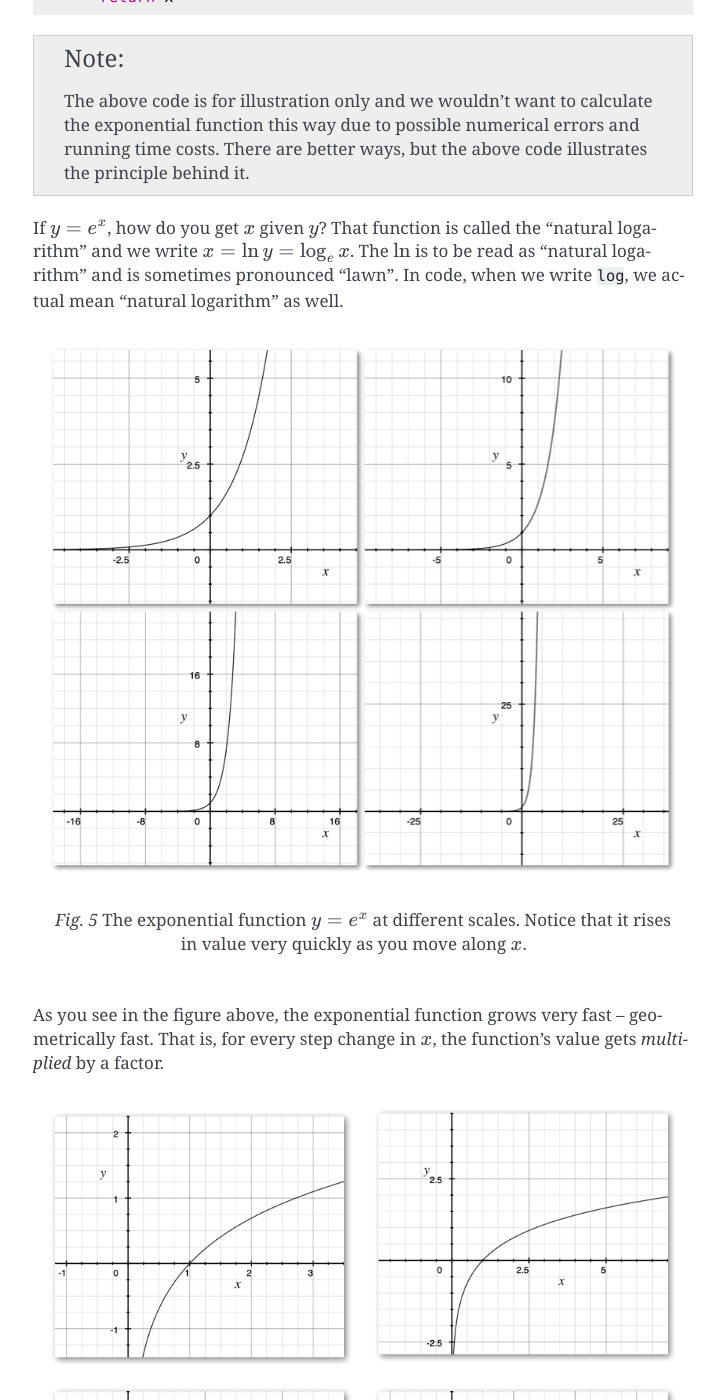
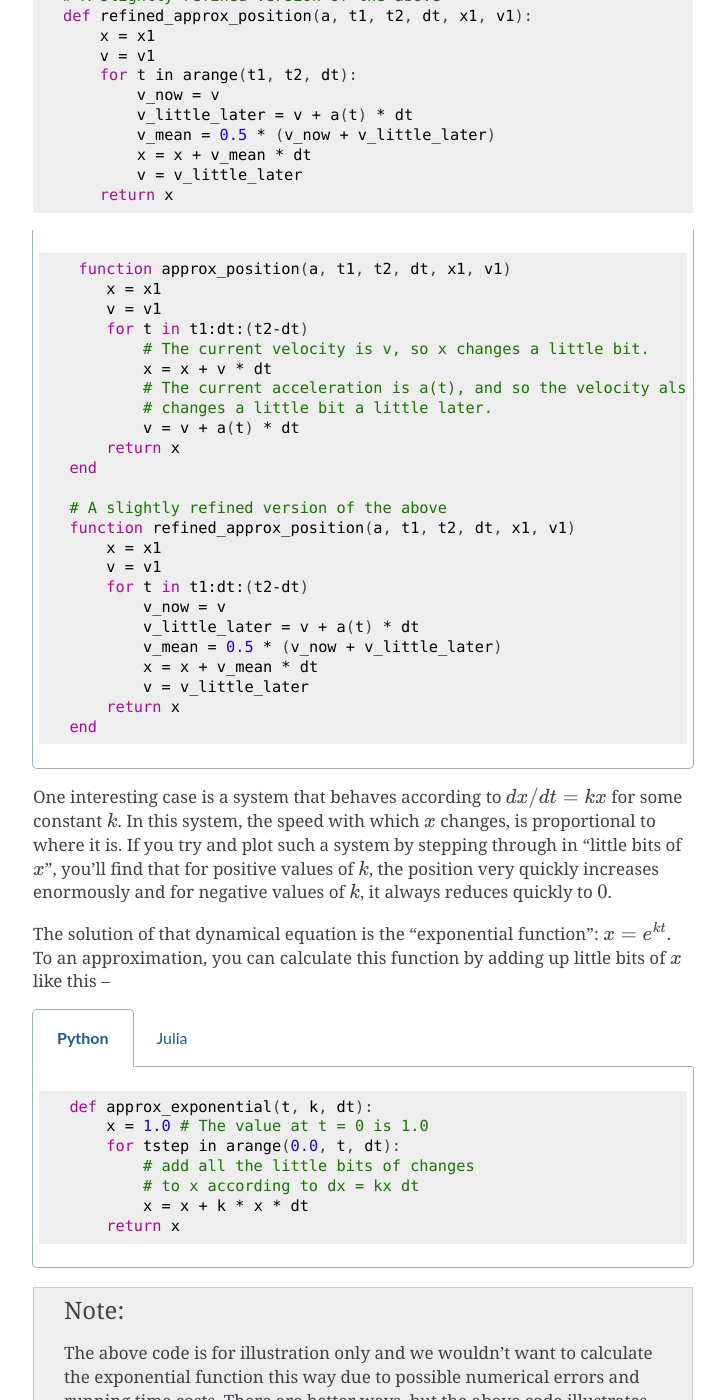
Before and after one commit to kreauniv/comparts431, a Sphinx documentation site: the page built from source/math.rst, in a window 1280 px wide and 1400 px high, scrolled down 10128 px. Shown: the whole window, without its empty margins (387-1112 px from the left). Built offline with Sphinx 7.4.7, drawn with Linux system fonts in a browser that asks for light colours; some of the changed text lies outside the part shown.

Commit message:
Updated parallel python-julia code tabs.

```diff
--- a/source/conf.py
+++ b/source/conf.py
@@ -17,12 +17,12 @@
 
 # -- Project information -----------------------------------------------------
 
-project = 'COMP431/ARTS431: Introduction to computer music'
-copyright = '2024, Srikumar K. S.'
-author = 'Srikumar K. S.'
+project = "COMP431/ARTS431: Introduction to computer music"
+copyright = "2024, Srikumar K. S."
+author = "Srikumar K. S."
 
 # The full version, including alpha/beta/rc tags
-release = 'v1'
+release = "v1"
 
 
 # -- General configuration ---------------------------------------------------
@@ -31,15 +31,16 @@ release = 'v1'
 # extensions coming with Sphinx (named 'sphinx.ext.*') or your custom
 # ones.
 extensions = [
-    'sphinx.ext.todo',
-    'sphinx.ext.mathjax',
-    'sphinx.ext.viewcode',
-    'sphinx.ext.autosectionlabel',
+    "sphinx.ext.todo",
+    "sphinx.ext.mathjax",
+    "sphinx.ext.viewcode",
+    "sphinx.ext.autosectionlabel",
+    "sphinx_tabs.tabs",
     #'rst2pdf.pdfbuilder'
 ]
 
 # Add any paths that contain templates here, relative to this directory.
-templates_path = ['_templates']
+templates_path = ["_templates"]
 
 # List of patterns, relative to source directory, that match files and
 # directories to ignore when looking for source files.
@@ -52,43 +53,41 @@ exclude_patterns = []
 # The theme to use for HTML and HTML Help pages.  See the documentation for
 # a list of builtin themes.
 #
-html_theme = 'alabaster'
+html_theme = "alabaster"
 
 # Add any paths that contain custom static files (such as style sheets) here,
 # relative to this directory. They are copied after the builtin static files,
 # so a file named "default.css" will overwrite the builtin "default.css".
-html_static_path = ['_static']
+html_static_path = ["_static"]
 
 
 # -- Extension configuration -------------------------------------------------
-pygments_style = 'xcode'
+pygments_style = "xcode"
 
 # -- Options for todo extension ----------------------------------------------
 
 # If true, `todo` and `todoList` produce output, else they produce nothing.
 todo_include_todos = True
 
-latex_engine = 'xelatex'
+latex_engine = "xelatex"
 latex_elements = {
-    'fontpkg': r'''
+    "fontpkg": r"""
 \setmainfont{DejaVu Serif}
 \setsansfont{DejaVu Sans}
 \setmonofont{DejaVu Sans Mono}
-''',
-    'preamble': r'''
+""",
+    "preamble": r"""
 \usepackage[titles]{tocloft}
 \cftsetpnumwidth {1.25cm}\cftsetrmarg{1.5cm}
 \setlength{\cftchapnumwidth}{0.75cm}
 \setlength{\cftsecindent}{\cftchapnumwidth}
 \setlength{\cftsecnumwidth}{1.25cm}
-''',
-    'fncychap': r'\usepackage[Bjornstrup]{fncychap}',
-    'printindex': r'\footnotesize\raggedright\printindex',
+""",
+    "fncychap": r"\usepackage[Bjornstrup]{fncychap}",
+    "printindex": r"\footnotesize\raggedright\printindex",
 }
-latex_show_urls = 'footnote'
-latex_extensions = {
-        'papersize': 'a4paper'
-        }
+latex_show_urls = "footnote"
+latex_extensions = {"papersize": "a4paper"}
 
 rst_prolog = """
 .. role:: rkt(code)
@@ -98,6 +97,6 @@ rst_prolog = """
 
 numfig = True
 
-exclude_patterns = ['excluded/*']
+exclude_patterns = ["excluded/*"]
 
-#pdf_documents = [('index', u'rst2pdf', u'Sample rst2pdf doc', u'Srikumar K. S.'),]
+# pdf_documents = [('index', u'rst2pdf', u'Sample rst2pdf doc', u'Srikumar K. S.'),]
--- a/source/math.rst
+++ b/source/math.rst
@@ -28,19 +28,28 @@ input :math:`x`, we write :math:`y = f(x)`. Some examples are shown below.
 In a programming language like python, you can express these functions
 in more or less the same form, apart from syntax.
 
-.. code-block:: python
+.. tabs::
 
-    def f1(x):
-        return x * x
+    .. code-tab:: python
 
-    def f2(x):
-        return 1 - x * x
+        def f1(x):
+            return x * x
 
-    def f3(x):
-        return math.abs(x)
+        def f2(x):
+            return 1 - x * x
 
-    def f4(x):
-        return x**3 - 2 * x**2 + x + 1
+        def f3(x):
+            return math.abs(x)
+
+        def f4(x):
+            return x**3 - 2 * x**2 + x + 1
+
+    .. code-tab:: julia
+
+        f1(x) = x * x
+        f2(x) = 1 - x * x
+        f3(x) = abs(x)
+        f4(x) = x^3 - 2 * x^2 + x + 1
 
 Linear interpolation
 --------------------
@@ -205,17 +214,26 @@ is a tiny fraction of a little bit of :math:`x`!!
 
 This calculation is easily translated into a python program as follows --
 
-.. code-block:: python
+.. tabs::
 
-    def approx_derivative(f, x, dx):
-        df = f(x + dx) - f(x)
-        return df/dx
+    .. code-tab:: python
 
-    def better_approx_derivative(f, x, dx):
-        df = f(x + 0.5 * dx) - f(x - 0.5 * dx)
-        # This centers the estimate of the derivative
-        # about the input x.
-        return df/dx
+        def approx_derivative(f, x, dx):
+            df = f(x + dx) - f(x)
+            return df/dx
+
+        def better_approx_derivative(f, x, dx):
+            df = f(x + 0.5 * dx) - f(x - 0.5 * dx)
+            # This centers the estimate of the derivative
+            # about the input x.
+            return df/dx
+
+    .. code-tab:: julia
+
+        approx_derivative(f, x, dx) = (f(x + dx) - f(x)) / dx
+        better_approx_derivative(f, x, dx) =
+            ((f(x + 0.5*dx) - f(x - 0.5*dx)) / dx
+
 
 Going the other way, if we add lots of "little bits of :math:`x`" together,
 we expect to get .... :math:`x`!! This computation of "adding lots of little
@@ -263,10 +281,17 @@ To put it a bit more explicitly in terms of the notion of "derivative",
 Conversely to the derivative, the integral :math:`\int_{x_1}^{x_2}f(x)dx` can
 be written as a summation loop in python.
 
-.. code-block:: python
+.. tabs::
 
-    def approx_integral(f, x1, x2, dx):
-        return sum(f(x) * dx for x in arange(x1, x2, dx))
+    .. code-tab:: python
+
+        def approx_integral(f, x1, x2, dx):
+            return sum(f(x) * dx for x in arange(x1, x2, dx))
+
+    .. code-tab:: julia
+
+        approx_integral(f, x1, x2, dx) =
+            sum(f(x) * dx for x in x1:dx:(x2-dx))
 
 Derivatives of transformed functions
 ------------------------------------
@@ -315,19 +340,36 @@ the input to :math:`f`, which will then change by :math:`f'(g(x))g'(x)dx`.
 If we're to write that as a program, we can write it in two ways that should
 yield approximately the same answers (subject to numerical errors).
 
-.. code-block:: python
+.. tabs::
 
-    def direct_derivative_of_composition(f, g, x, dx):
-        # To compute derivative of f(g(x)).
-        dg = g(x+dx) - g(x)
-        df = f(g(x) + dg) - f(g(x))
-        return df/dx
+    .. code-tab:: python
 
-    def chain_rule(f, g, x, dx):
-        gprime = approx_derivative(g, x, dx)
-        dg = gprime * dx
-        fprime = approx_derivative(f, g(x), dg)
-        return fprime * gprime
+        def direct_derivative_of_composition(f, g, x, dx):
+            # To compute derivative of f(g(x)).
+            dg = g(x+dx) - g(x)
+            df = f(g(x) + dg) - f(g(x))
+            return df/dx
+
+        def chain_rule(f, g, x, dx):
+            gprime = approx_derivative(g, x, dx)
+            dg = gprime * dx
+            fprime = approx_derivative(f, g(x), dg)
+            return fprime * gprime
+
+    .. code-tab:: julia
+
+        function direct_derivative_of_composition(f, g, x, dx)
+            dg = g(x+dx) - d(x)
+            df = f(g(x) + dg) - f(g(x))
+            df/dx
+        end
+
+        function chain_rule(f, g, x, dx):
+            gprime = approx_derivative(g, x, dx)
+            dg = gprime * dx
+            fprime = approx_derivative(f, g(x), dg)
+            fprime * gprime
+        end
 
 Basic dynamics
 --------------
@@ -348,13 +390,25 @@ program -- which basically adds up all the little bits of changes to the
 position between times :math:`t_1` and :math:`t_2` to arrive at the final
 position, given the starting position at :math:`t_1` to be :math:`x_1`.
 
-.. code-block:: python
+.. tabs::
 
-    def approx_position(v, t1, t2, dt, x1):
-        x = x1
-        for t in arange(t1, t2, dt):
-            x = x + v(t) * dt
-        return x
+    .. code-tab:: python
+
+        def approx_position(v, t1, t2, dt, x1):
+            x = x1
+            for t in arange(t1, t2, dt):
+                x = x + v(t) * dt
+            return x
+
+    .. code-tab:: julia
+
+        function approx_position(v, t1, t2, dt, x1)
+            x = x1
+            for t in t1:dt:(t2-dt)
+                x = x + v(t) * dt
+            end
+            x
+        end
 
 One may then also ask "how do we describe :math:`v` changing with time?".
 If :math:`v` is itself changing at a constant rate :math:`a`, we write
@@ -363,30 +417,61 @@ point in time, we need to know both its starting position *and* its
 starting velocity. We can use a similar approach to find out the approximate
 position in this case too, as shown below --
 
-.. code-block:: python
+.. tabs::
 
-    def approx_position(a, t1, t2, dt, x1, v1):
-        x = x1
-        v = v1
-        for t in arange(t1, t2, dt):
-            # The current velocity is v, so x changes a little bit.
-            x = x + v * dt
-            # The current acceleration is a(t), and so the velocity also
-            # changes a little bit a little later.
-            v = v + a(t) * dt
-        return x
+    .. code-block:: python
 
-    # A slightly refined version of the above
-    def refined_approx_position(a, t1, t2, dt, x1, v1):
-        x = x1
-        v = v1
-        for t in arange(t1, t2, dt):
-            v_now = v
-            v_little_later = v + a(t) * dt
-            v_mean = 0.5 * (v_now + v_little_later)
-            x = x + v_mean * dt
-            v = v_little_later
-        return x
+        def approx_position(a, t1, t2, dt, x1, v1):
+            x = x1
+            v = v1
+            for t in arange(t1, t2, dt):
+                # The current velocity is v, so x changes a little bit.
+                x = x + v * dt
+                # The current acceleration is a(t), and so the velocity also
+                # changes a little bit a little later.
+                v = v + a(t) * dt
+            return x
+
+        # A slightly refined version of the above
+        def refined_approx_position(a, t1, t2, dt, x1, v1):
+            x = x1
+            v = v1
+            for t in arange(t1, t2, dt):
+                v_now = v
+                v_little_later = v + a(t) * dt
+                v_mean = 0.5 * (v_now + v_little_later)
+                x = x + v_mean * dt
+                v = v_little_later
+            return x
+
+    .. code-tab:: julia
+
+         function approx_position(a, t1, t2, dt, x1, v1)
+            x = x1
+            v = v1
+            for t in t1:dt:(t2-dt)
+                # The current velocity is v, so x changes a little bit.
+                x = x + v * dt
+                # The current acceleration is a(t), and so the velocity also
+                # changes a little bit a little later.
+                v = v + a(t) * dt
+            return x
+        end
+
+        # A slightly refined version of the above
+        function refined_approx_position(a, t1, t2, dt, x1, v1)
+            x = x1
+            v = v1
+            for t in t1:dt:(t2-dt)
+                v_now = v
+                v_little_later = v + a(t) * dt
+                v_mean = 0.5 * (v_now + v_little_later)
+                x = x + v_mean * dt
+                v = v_little_later
+            return x
+        end
+
+
 
 One interesting case is a system that behaves according to :math:`dx/dt = kx`
 for some constant :math:`k`. In this system, the speed with which :math:`x`
@@ -399,15 +484,28 @@ The solution of that dynamical equation is the "exponential function":
 :math:`x = e^{kt}`. To an approximation, you can calculate this function
 by adding up little bits of :math:`x` like this --
 
-.. code-block:: python
+.. tabs::
 
-    def approx_exponential(t, k, dt):
-        x = 1.0 # The value at t = 0 is 1.0
-        for tstep in arange(0.0, t, dt):
-            # add all the little bits of changes
-            # to x according to dx = kx dt
-            x = x + k * x * dt
-        return x
+    .. code-tab:: python
+
+        def approx_exponential(t, k, dt):
+            x = 1.0 # The value at t = 0 is 1.0
+            for tstep in arange(0.0, t, dt):
+                # add all the little bits of changes
+                # to x according to dx = kx dt
+                x = x + k * x * dt
+            return x
+
+    .. code-tab:: julia
+
+        function approx_exponential(t, k, dt)
+            x = 1.0 # The value at t = 0 is 1.0
+            for tstep in 0.0:dt:(t-dt)
+                # add all the little bits of changes
+                # to x according to dx = kx dt
+                x = x + k * x * dt
+            return x
+        end
 
 .. note:: The above code is for illustration only and we wouldn't want to
    calculate the exponential function this way due to possible numerical errors
--- a/source/worklet.js
+++ b/source/worklet.js
@@ -21,8 +21,7 @@ async function makeWorkletNode(context, modelFn) {
         }
 
         signalConstructor() {
-            let w = this;
-            return (${modelFnCode})();
+            return (${modelFnCode})(this);
         }
 
         process(inputs, outputs, parameters) {
@@ -72,7 +71,7 @@ async function makeWorkletNode(context, modelFn) {
 
 async function init() {
     let context = new AudioContext();
-    function model() {
+    function model(w) {
         let s1 = sinosc(konst(0.25), phasor(konst(400)));
         let s2 = sinosc(konst(0.25), phasor(konst(408)));
         return mix2(1.0, s1, 1.0, s2);
```
Also changed, not shown: source/synth.js (+22 -0 lines), 1 other file.
